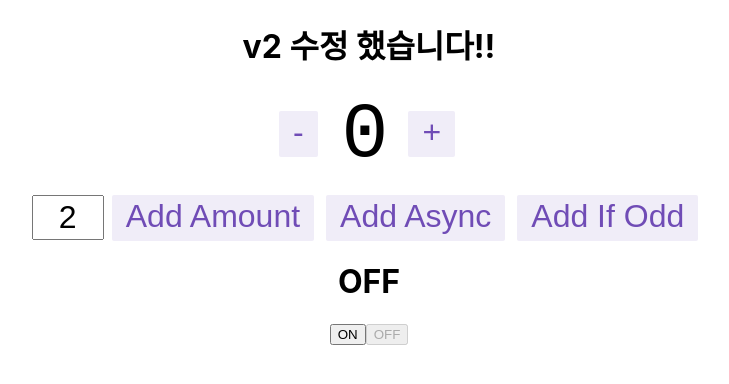
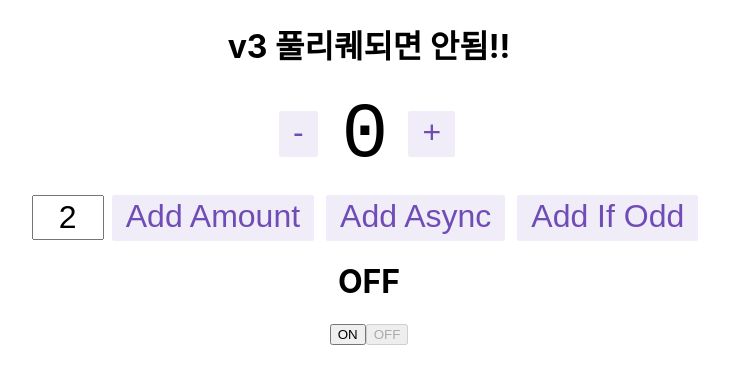
Before and after one commit to JiYJ725/practice-cicd, a React (Create React App) app: page / in a window 1280 px wide. Shown: the top 384 px of the page, without its empty margins (271-1000 px from the left). Built offline with nearby package versions, Linux system fonts and the light colour scheme.

Commit message:
수정, 테스트 통과 못함

```diff
--- a/src/App.tsx
+++ b/src/App.tsx
@@ -6,7 +6,7 @@ import Light from "./Light";
 function App() {
   return (
     <div className="App">
-      <h1>v2 수정 했습니다!!</h1>
+      <h1>v3 풀리퀘되면 안됨!!</h1>
       <Counter />
       <Light />
     </div>
```
